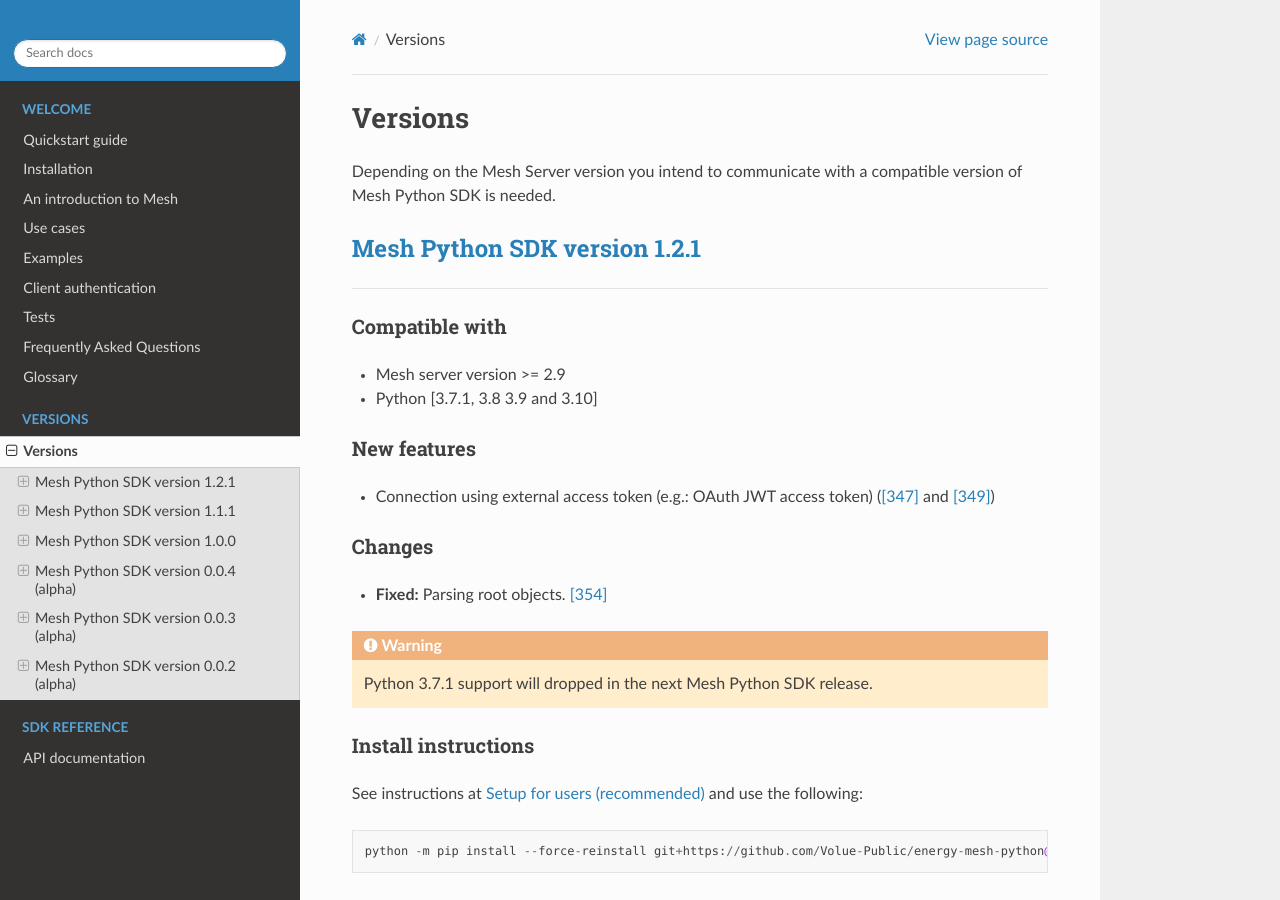
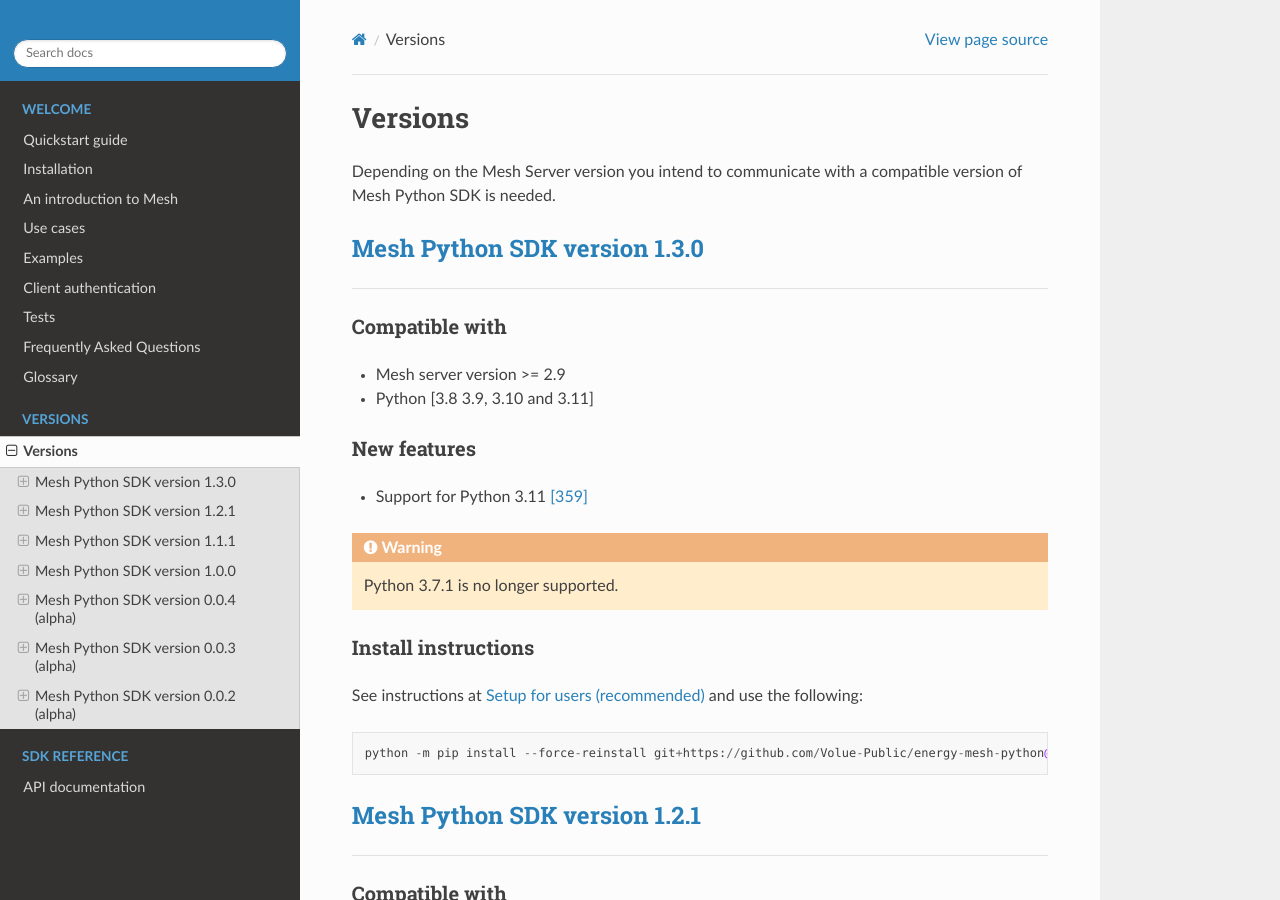
Before and after one commit to Volue-Public/energy-mesh-python, a Sphinx documentation site: the page built from docs/source/versions.rst, in a window 1280 px wide and 900 px high. Built offline with Sphinx 7.4.7 and the Read the Docs theme 2.0.0, drawn with Linux system fonts in a browser that asks for light colours.

Commit message:
Check Python 3.11

```diff
--- a/docs/source/index.rst
+++ b/docs/source/index.rst
@@ -29,7 +29,7 @@
 **************
 
 - Mesh server with gRPC enabled.
-- Python [3.7.1, 3.8, 3.9, 3.10]
+- Python [3.8, 3.9, 3.10, 3.11]
 
 Getting help
 ---------------
--- a/docs/source/installation.rst
+++ b/docs/source/installation.rst
@@ -35,7 +35,7 @@
 Python
 **********
 
-Mesh Python SDK works with Python 3.7.1, 3.8, 3.9 and 3.10. Support for earlier and later versions is not provided due to dependencies.
+Mesh Python SDK works with Python 3.8, 3.9, 3.10 and 3.11. Support for earlier and later versions is not provided due to dependencies.
 
 #. Download and install (Windows):
 
--- a/docs/source/quickstart.rst
+++ b/docs/source/quickstart.rst
@@ -6,7 +6,7 @@
 Prerequisites quickstart
 **************************
 
-- Supported Python version [3.7.1, 3.8, 3.9 or 3.10].
+- Supported Python version [3.8, 3.9 3.10 and 3.11].
 - Running Volue Mesh server with gRPC enabled (either locally or on a different machine within your network).
 
 Installation quickstart
--- a/docs/source/versions.rst
+++ b/docs/source/versions.rst
@@ -2,6 +2,35 @@
 --------
 
 Depending on the Mesh Server version you intend to communicate with a compatible version of Mesh Python SDK is needed.
+
+`Mesh Python SDK version 1.3.0 <https://github.com/Volue-Public/energy-mesh-python/releases/tag/v1.3.0>`_
+*********************************************************************************************************
+
+------------
+
+Compatible with
+~~~~~~~~~~~~~~~~~~
+
+- Mesh server version >= 2.9
+- Python [3.8 3.9, 3.10 and 3.11]
+
+New features
+~~~~~~~~~~~~~~~~~~
+
+- Support for Python 3.11 :pull:`359`
+
+.. warning::
+    Python 3.7.1 is no longer supported.
+
+Install instructions
+~~~~~~~~~~~~~~~~~~~~~~~~~~~~~~~~~~~~
+
+See instructions at :ref:`Setup for users` and use the following:
+
+::
+
+    python -m pip install --force-reinstall git+https://github.com/Volue-Public/energy-mesh-python@v1.3.0
+
 
 `Mesh Python SDK version 1.2.1 <https://github.com/Volue-Public/energy-mesh-python/releases/tag/v1.2.1>`_
 *********************************************************************************************************
--- a/pyproject.toml
+++ b/pyproject.toml
@@ -1,6 +1,6 @@
 [tool.poetry]
 name = "volue.mesh"
-version = "1.2.1"
+version = "1.3.0"
 description = ""
 license = "Proprietary"
 authors = ["Volue AS"]
@@ -19,7 +19,7 @@
 ]
 
 [tool.poetry.dependencies]
-python = ">=3.7.1,<3.11"  # pandas requires python 3.7.1 or above, numpy (one of the dependencies) requires python below 3.11
+python = ">=3.8"
 grpcio = "^1.37.0"
 pyarrow = ">=7.0.0"
 protobuf = ">=3.20.1"
@@ -51,7 +51,7 @@
 
 [build-system]
 requires = [
-    "poetry-core>=1.0.3",
+    "poetry-core>=1.6.1",
     "grpcio-tools>=1.37.0"
 ]
 build-backend = "poetry.core.masonry.api"
```
Also changed, not shown: 2 other files.
